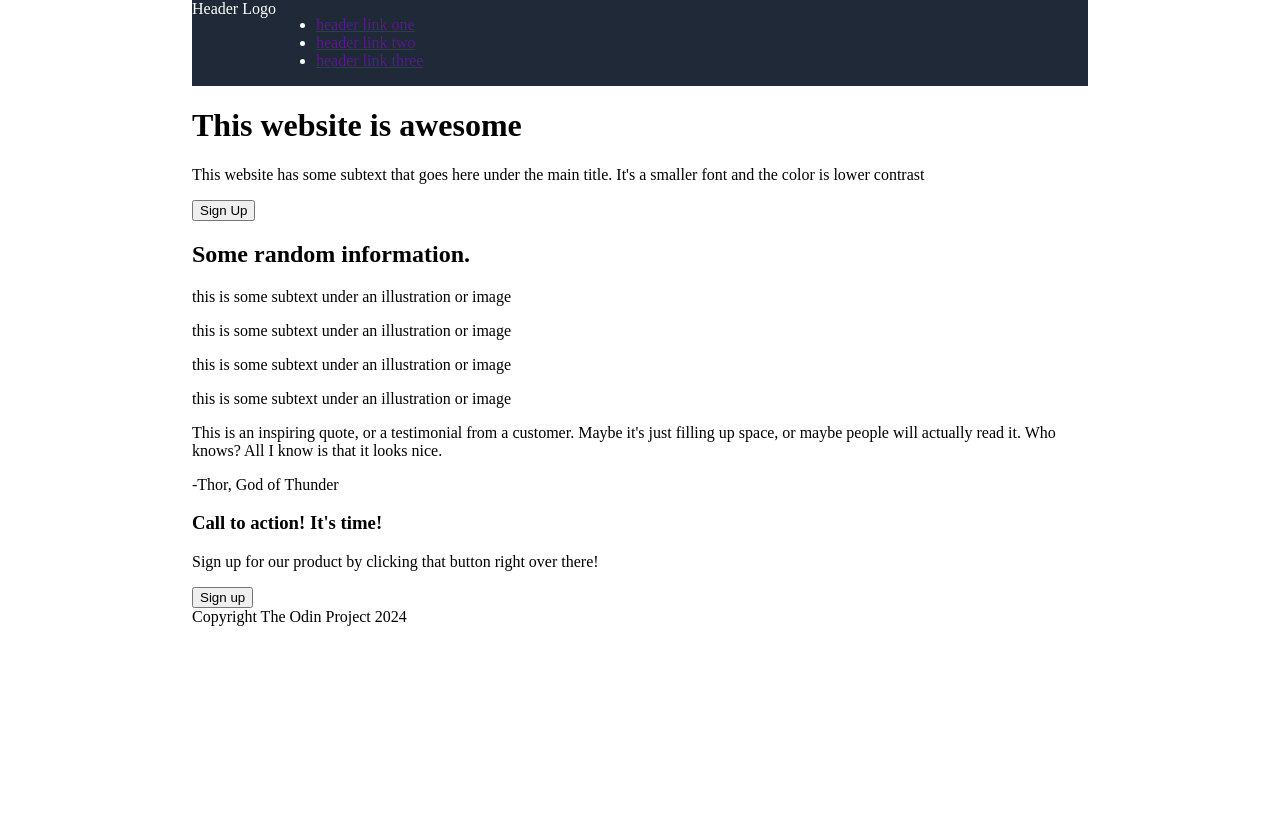
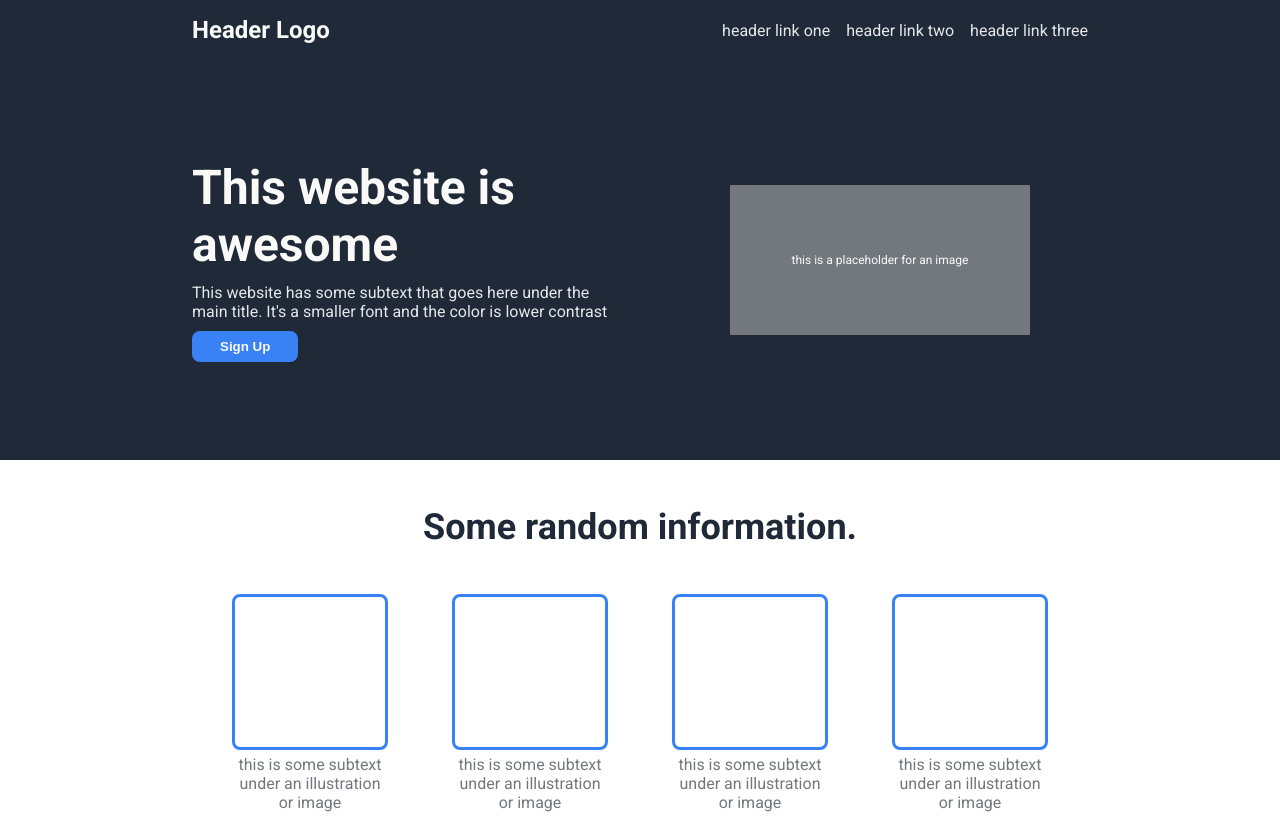
Before and after one commit to leiyue-meiyue/odin-landingpage, a plain HTML site: page index.html in a window 1280 px wide. Shown: the top 825 px of the page. Before the commit the page ends 800 px from the top, so only its background shows below. Drawn offline with Linux system fonts and the light colour scheme.

Commit message:
Write first pass at css for entire page
Complete basic styling for entire page. Some edits to divs in index.html
as well.

```diff
--- a/index.html
+++ b/index.html
@@ -5,6 +5,9 @@
     <meta name="viewport" content="width=device-width, initial-scale=1.0">
     <title>Landing Page</title>
     <link rel="stylesheet" href="styles.css">
+    <link rel="preconnect" href="https://fonts.googleapis.com">
+    <link rel="preconnect" href="https://fonts.gstatic.com" crossorigin>
+    <link href="https://fonts.googleapis.com/css2?family=Roboto:ital,wght@0,400;0,700;1,100;1,300&display=swap" rel="stylesheet">
 </head>
 <body>
     <header>
@@ -12,7 +15,7 @@
             Header Logo
         </div>
         <div class="header-right">
-            <ul>
+            <ul class="navigation">
                 <li>
                     <a href="">header link one</a>
                 </li>
@@ -27,24 +30,39 @@
     </header>
     <div class="page">
         <div class="box1">
+            <div class="box1-left">
                 <h1>This website is awesome</h1>
                 <p>This website has some subtext that goes here under the main
                     title. It's a smaller font and the color is lower contrast
                 </p>
                 <button class="sign-up">Sign Up</button>
             </div>
+            <div class="box1-right">
+                <div class="img-placeholder">
+                    this is a placeholder for an image
+                </div>
+            </div>
+        </div>
         <div class="box2">
             <h2>Some random information.</h2>
             <div class="center-boxes-container">
                 <div class="center-box">
+                    <div class="box-container">
                         <div class="box-border"></div>
                         <p class="subtext">this is some subtext under an illustration or image</p>
+                    </div>
+                    <div class="box-container">
                         <div class="box-border"></div>
                         <p class="subtext">this is some subtext under an illustration or image</p>
+                    </div>
+                    <div class="box-container">
                         <div class="box-border"></div>
                         <p class="subtext">this is some subtext under an illustration or image</p>
+                    </div>
+                    <div class="box-container">
                         <div class="box-border"></div>
                         <p class="subtext">this is some subtext under an illustration or image</p>
+                    </div>
                 </div>
             </div>
         </div>
@@ -57,8 +75,10 @@
         </div>
         <div class="box4">
             <div class="call-to-action-box">
+                <div class="call-to-action-left">
                     <h3>Call to action! It's time!</h3>
                     <p>Sign up for our product by clicking that button right over there!</p>
+                </div>
                 <button class="sign-up">Sign up</button>
             </div>
         </div>
--- a/styles.css
+++ b/styles.css
@@ -1,10 +1,231 @@
+/* @import url('https://fonts.googleapis.com/css2?family=Roboto:ital,wght@0,400;0,700;1,100;1,300&display=swap'); */
+
 body {
     margin: 0;
-    padding: 0 15vw;
+    font-family: 'Roboto', sans-serif;
 }
+
+h1 {
+    margin: 0;
+    padding: 0;
+    font-size: 48px;
+    color: #F9FAF8;
+}
+
+h2 {
+    font-size: 36px;
+    color: #1F2937;
+}
+
+h3 {
+    margin: 0;
+}
+
+a {
+    text-decoration: none;
+    color: #E5E7EB;
+}
+
+p {
+    margin: 10px 0;
+}
+
+
+
+
+
+/* HEADER */
 
 header {
     background-color: #1F2937;
+    /* background-color: #73787e; */
     color: white;
     display: flex;
+    justify-content: space-between;
+    padding: 16px 15vw;
+    align-items: center;
 }
+
+.header-left {
+    font-weight: bold;
+    font-size: 24px;
+    color: #F9FAF8;
+}
+
+ul.navigation {
+    display: flex;
+    gap: 16px;
+    margin: 0;
+    padding: 0;
+}
+
+li {
+    list-style-type: none;
+}
+
+
+
+
+
+/* BODY */
+
+
+/* BOX 1 */
+
+.page {
+    display: flex;
+    flex-direction: column;
+}
+
+.box1 {
+    padding: 0 15vw;
+    background-color: #1F2937;
+    height: 400px;
+    display: flex;
+    align-items: center;
+    gap: 64px;
+    /* background-color: aqua; */
+}
+
+.box1-left {
+    flex: 1;
+    /* background-color: red; */
+}
+
+.box1-left > p {
+    color: #E5E7EB;
+}
+
+button {
+    background: none;
+    background-color: #3882F6;
+    padding: 8px 28px;
+    border: none;
+    border-radius: 8px;
+    color: #F9FAF8;
+    font-weight: bold;
+}
+
+.box1-right {
+    color: #F9FAF8;
+    font-size: 12px;
+    display: flex;
+    justify-content: center;
+    align-items: center;
+    /* background-color: aqua; */
+    flex: 1;
+}
+
+.img-placeholder {
+    background-color: #73787e;
+    display: flex;
+    justify-content: center;
+    align-items: center;
+    width: 300px;
+    height: 150px;
+    margin: 16px;
+}
+
+
+/* BOX 2 */
+
+.box2 {
+    padding: 16px 15vw;
+    height: 400px;
+    display: flex;
+    flex-direction: column;
+    align-items: center;
+    /* background-color: aqua; */
+}
+
+.center-box {
+    display: flex;
+    flex-direction: row;
+    flex-wrap: wrap;
+    gap: 64px;
+    margin-top: 16px;
+    /* background-color: red; */
+}
+
+.box-container {
+    /* background-color: aqua; */
+    max-width: 156px;
+    text-align: center;
+}
+
+.box-border {
+    border: #3882F6 3px solid;
+    border-radius: 8px;
+    height: 150px;
+    width: 150px;
+    /* background-color: palegreen; */
+    margin: 0 auto;
+}
+
+.subtext {
+    margin-top: 5px;
+    color: #73787e;
+}
+
+
+/* BOX 3 */
+
+.box3 {
+    background-color: #E5E7EB;
+    padding: 75px 22vw;
+}
+
+.quote {
+    color: #1F2937;
+    font-size: 36px;
+    font-style: italic;
+}
+
+.quote-author {
+    text-align: end;
+    font-weight: bold;
+    margin-right: 90px;
+}
+
+
+/* BOX 4 */
+
+.box4 {
+    padding: 64px 15vw;
+}
+
+.call-to-action-box {
+    background-color: #3882F6;
+    border-radius: 8px;
+    display: flex;
+    justify-content: space-between;
+    align-items: center;
+    padding: 40px 130px;
+    color: #F9FAF8;
+    gap: 64px;
+}
+
+.call-to-action-left {
+    /* background-color: green; */
+}
+
+.call-to-action-box > button {
+    border: #F9FAF8 3px solid;
+    /* margin-right: 64px; */
+}
+
+
+
+
+
+/* FOOTER */
+
+footer {
+    background-color: #1F2937;
+    color: #E5E7EB;
+    padding: 16px;
+    font-size: 12px;
+    display: flex;
+    justify-content: center;
+    align-items: center;
+}
```
Lines whose indentation alone changed are shown as unchanged.
